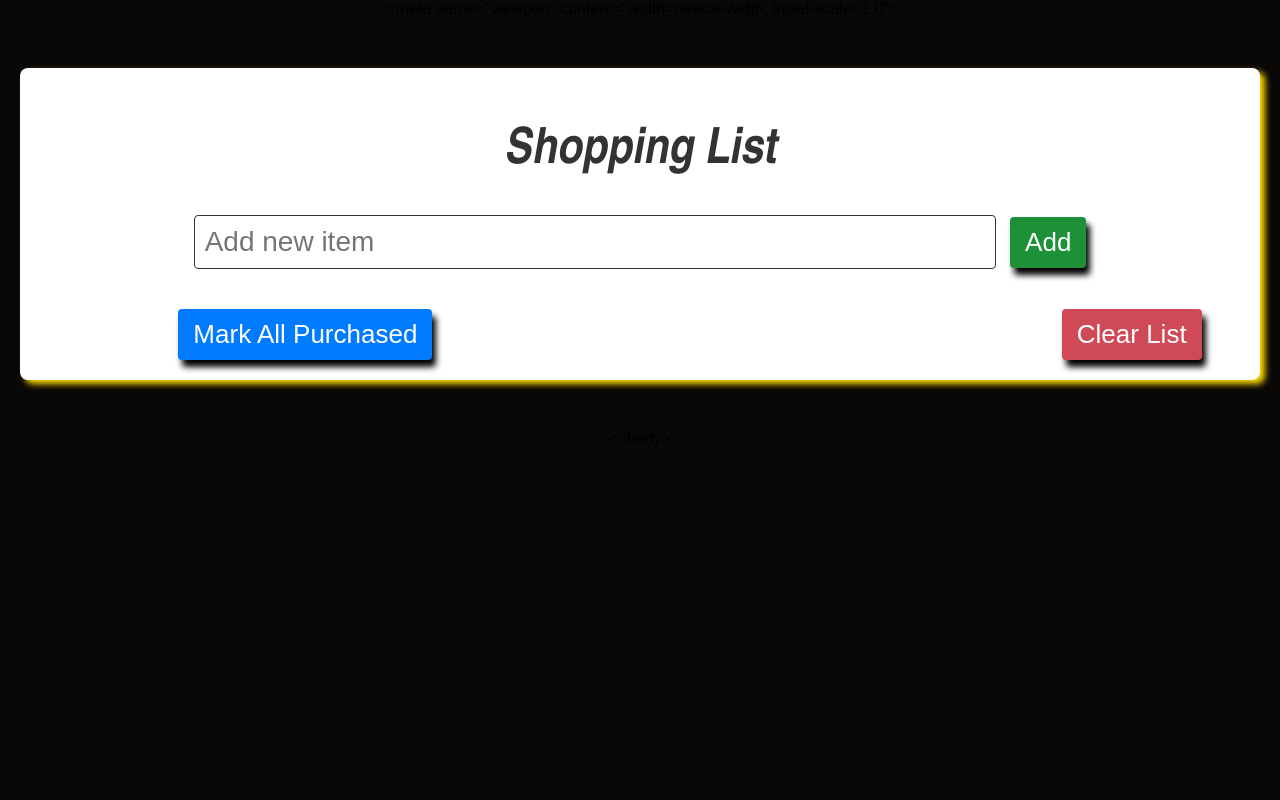
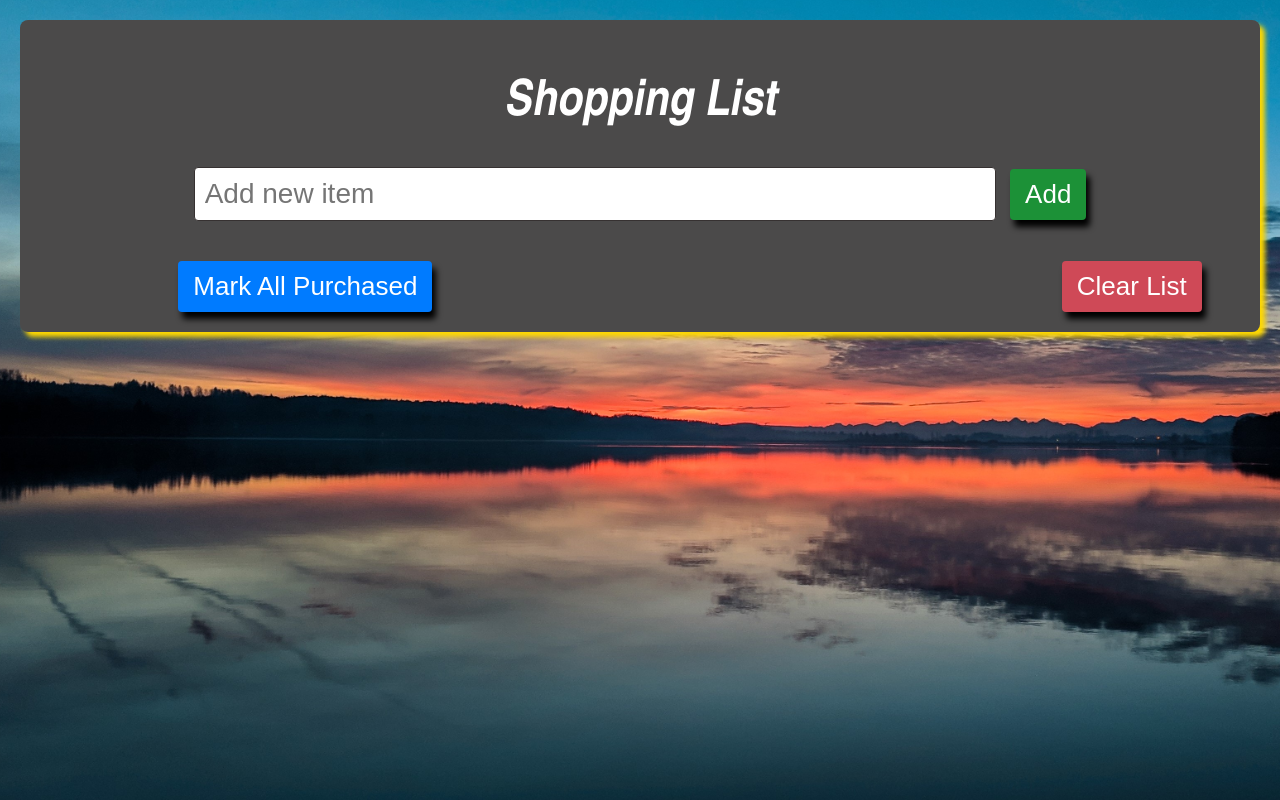
Before and after one commit to manyisanewton/Wk2-Code-Challenge-trials, a plain HTML site: page index.html in a window 1280 px wide. Drawn offline with Linux system fonts and the light colour scheme.

Commit message:
Wk2-Code-Challenge-trials

```diff
--- a/index.html
+++ b/index.html
@@ -2,11 +2,10 @@
 <html lang="en">
  <head>
     <meta charset="UTF-8">
-   < meta name="viewport" content="width=device-width, initial-scale=1.0">
    <title>Shopping List</title>
    <link rel="stylesheet" href="./style.css">
  </head>
- <body>
+ <body style="background: url(photos/shop.png);">
    <!-- Main container to hold all the content -->
       <div class="container">
        <!-- Heading for the shopping list -->
@@ -34,5 +33,5 @@
 
       </div>
    <script src="./index.js"></script>
- < /body>
+ </body>
 </html>
--- a/style.css
+++ b/style.css
@@ -2,25 +2,29 @@
 body {
   font-family: Arial, sans-serif;
   text-align: center;
-  background-color: #0a0707;
   margin: 0;
   padding: 0;
+
+
 }
 
 /* Main container styling */
 .container {
   margin: 50px auto;
+  margin-top: 20px;
   max-width: 1200px;
   padding: 20px;
-  background: white;
-  box-shadow: 5px 4px 6px rgb(255, 217, 0);
+  background: rgb(75, 74, 74);
+  box-shadow: 5px 5px 5px  rgb(255, 217, 0);
   border-radius: 8px;
   height: auto;
+
+
 }
 
 /* Styling for the heading */
 h1 {
-  color: #333;
+  color: #ffffff;
   font-style: italic;
 }
 
```
Also changed, not shown: photos/shop.png (added), 1 other file.
